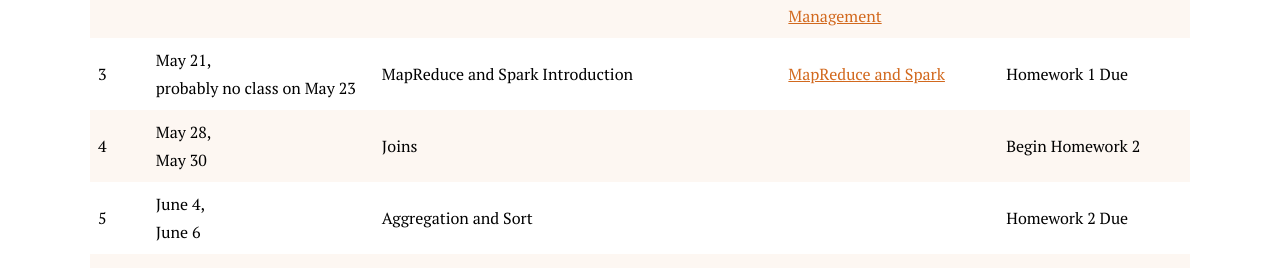
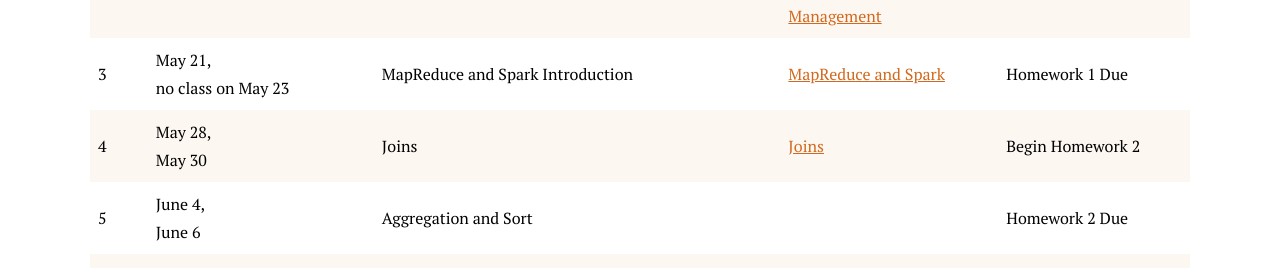
Before and after one commit to northeastern-datalab/CS6240-2024-Summer, a Jekyll site: the page built from schedule.html, in a window 1280 px wide. Shown: the part 454-722 px from the top of the page. Built offline with Jekyll 4.4.1, drawn with Linux system fonts in a browser that asks for light colours; nearby versions of some CDN libraries.

Commit message:
Material and no class update

```diff
--- a/_data/schedule.yml
+++ b/_data/schedule.yml
@@ -11,7 +11,7 @@
   assignment:
 
 - week: 3
-  date: May 21,<br> probably no class on May 23
+  date: May 21,<br> no class on May 23
   lecture: MapReduce and Spark Introduction
   materials: <a href="pdf/Week3_MapReduceAndSpark.pdf">MapReduce and Spark</a>
   assignment: Homework 1 Due
@@ -19,7 +19,7 @@
 - week: 4
   date: May 28,<br> May 30
   lecture: Joins
-  materials:
+  materials: <a href="pdf/Week4_Joins.pdf">Joins</a>
   assignment: Begin Homework 2
 
 - week: 5
--- a/_sass/breakpoints/_mobileup.scss
+++ b/_sass/breakpoints/_mobileup.scss
@@ -27,12 +27,12 @@ body {
 
 // Text Selection Styling
 ::-moz-selection {
-	background: $primary-color;
+	background: chocolate;
 	color: white;
 }
 
 ::selection {
-	background: $primary-color;
+	background: chocolate;
 	color: white;
 }
 
--- a/index.html
+++ b/index.html
@@ -103,7 +103,7 @@ title: CS6240 Large-scale Parallel Data Processing
 		The course has been designed and taught by
 		<a href="https://www.khoury.northeastern.edu/home/mirek/">Prof. Mirek Riedewald</a>.
 		We reuse most of the reading materials and lecture slides.
-		Many thanks to previous Instructors of the course Prof. Mirek Riedewald and
+		Many thanks to previous instructors of the course Prof. Mirek Riedewald and
 		<a href="https://ntzia.github.io/">Nikolaos Tziavelis</a> for their help!
 		</p>
 	</div>
```
Also changed, not shown: other parts of index.html (+1 -1 lines), 1 other file.
